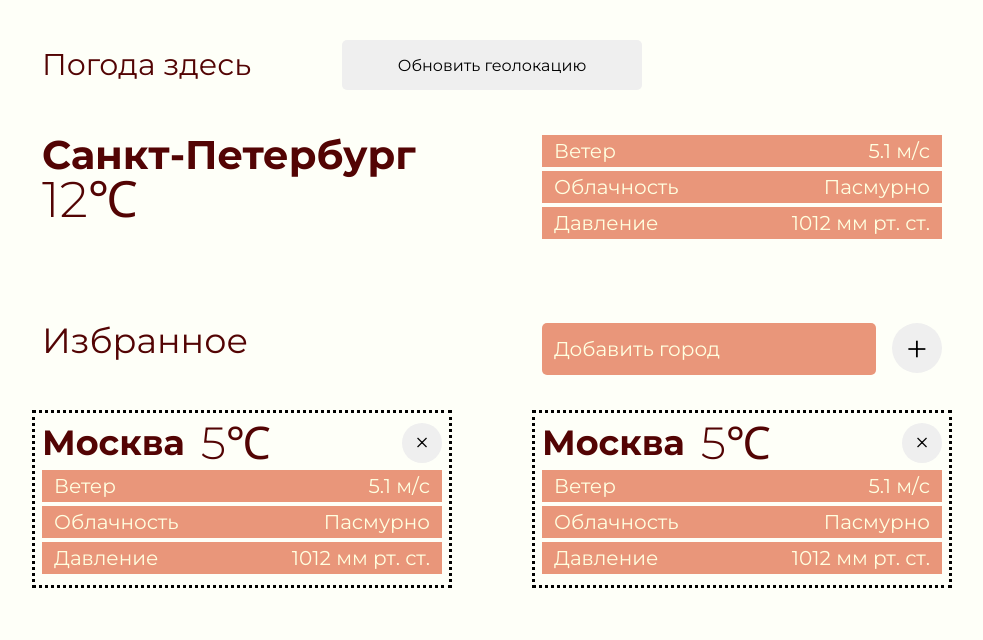
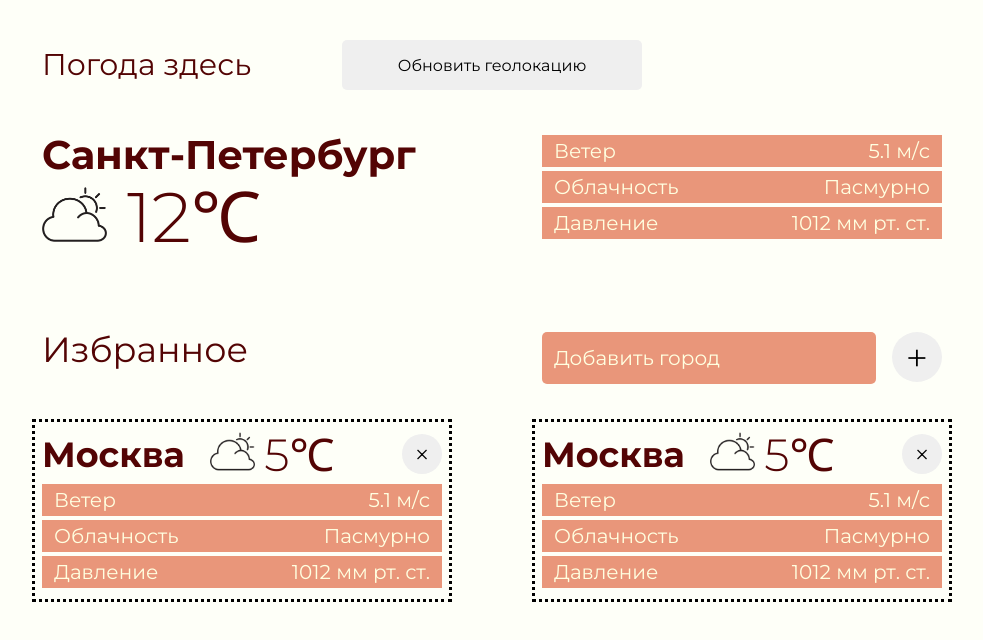
Before and after one commit to v-cognitio/itmoWeb2, a plain HTML site: page index.html in a window 1280 px wide. Shown: the whole page, without its empty margins (148-1131 px from the left). Drawn offline with Linux system fonts and the light colour scheme.

Commit message:
Add weather icon

```diff
--- a/index.html
+++ b/index.html
@@ -27,6 +27,7 @@
 
     <div class="tableElement mainMargin">
         <h2>Санкт-Петербург</h2>
+        <img src="icon.png" class="bigIcon">
         <div class="mainTemp">12℃</div>
     </div>
 
@@ -60,6 +61,7 @@
         <div class="nameBar">
             <div class="nameContent">
                 <h4>Москва</h4>
+                <img src="icon.png" class="smallIcon">
                 <span class="temp">5℃</span>
             </div>
             <button class="close">×</button>
@@ -84,6 +86,7 @@
         <div class="nameBar">
             <div class="nameContent">
                 <h4>Москва</h4>
+                <img src="icon.png" class="smallIcon">
                 <span class="temp">5℃</span>
             </div>
             <button class="close">×</button>
--- a/styles.css
+++ b/styles.css
@@ -71,6 +71,7 @@ h1 {
 h2 {
     font-weight: 700;
     font-size: 8vw;
+    margin-bottom: 7px;
 }
 
 h3 {
@@ -104,7 +105,7 @@ div.nameContent {
 span.temp {
     font-weight: 300;
     font-size: 7vw;
-    margin-left: 5%;
+    margin-left: 3%;
 }
 
 ul.weatherInfo {
@@ -168,12 +169,24 @@ span.geoLaptop {
 }
 
 span.geoMobile {
-    margin-left: 0.4vmin;
-    padding-top: 0.3vmin;
+    display: inline;
+    margin-left: 0.5vmin;
+    padding-top: 0.1vmin;
     font-size: 3.5vw;
-    display: inline;
     width: 100%;
     height: 100%;
+}
+
+img.bigIcon {
+    float: left;
+    height: 8.5vw;
+    margin-right: 3%;
+}
+
+img.smallIcon {
+    height: 7vw;
+    margin-left: 7%;
+    padding-bottom: 7px;
 }
 
 @media screen and (min-width: 1080px) {
@@ -235,7 +248,7 @@ span.geoMobile {
     }
 
     div.mainTemp {
-        font-size: 50px;
+        font-size: 70px;
     }
 
     span.temp {
@@ -252,5 +265,15 @@ span.geoMobile {
         height: 40px;
     }
 
+    img.bigIcon {
+        float: left;
+        height: 65px;
+        margin-right: 20px;
+    }
 
+    img.smallIcon {
+        height: 45px;
+        margin-left: 25px;
+        padding-bottom: 5px;
+    }
 }
```
Also changed, not shown: icon.png (added).
